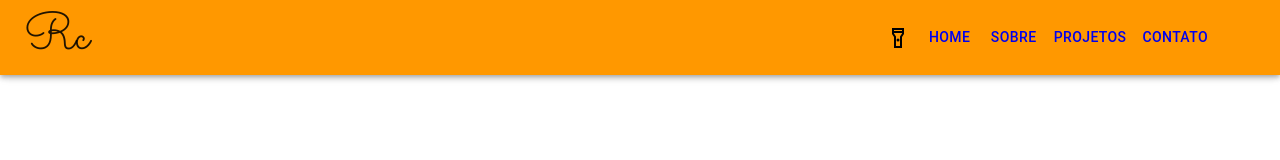
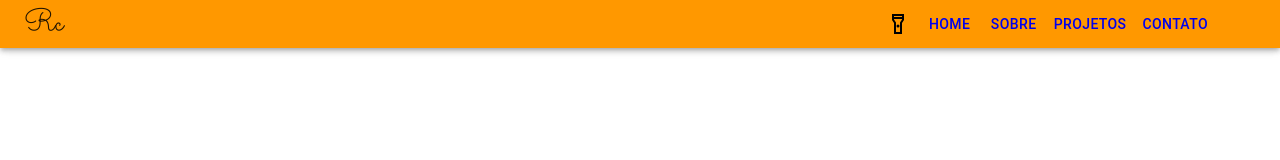
Before and after one commit to Robert663/portfolio, a React (Create React App) app: page /home/ in a window 1280 px wide. Shown: the top 160 px of the page. Built offline with nearby package versions, Linux system fonts and the light colour scheme.

Commit message:
fix: correcting font-size of the logo

```diff
--- a/src/components/Header/index.tsx
+++ b/src/components/Header/index.tsx
@@ -58,7 +58,7 @@ export const Header = () => {
     <Box height="48px">
       <AppBar component="nav">
         <Toolbar variant="dense">
-          <Typography sx={{ flexGrow: 1, fontSize: 50, fontFamily: 'Sacramento, cursive' }}>Rc</Typography>
+          <Typography sx={{ flexGrow: 1, fontSize: 30, fontFamily: 'Sacramento, cursive' }}>Rc</Typography>
           {matches ? (
             <>
               <Drawer
```
